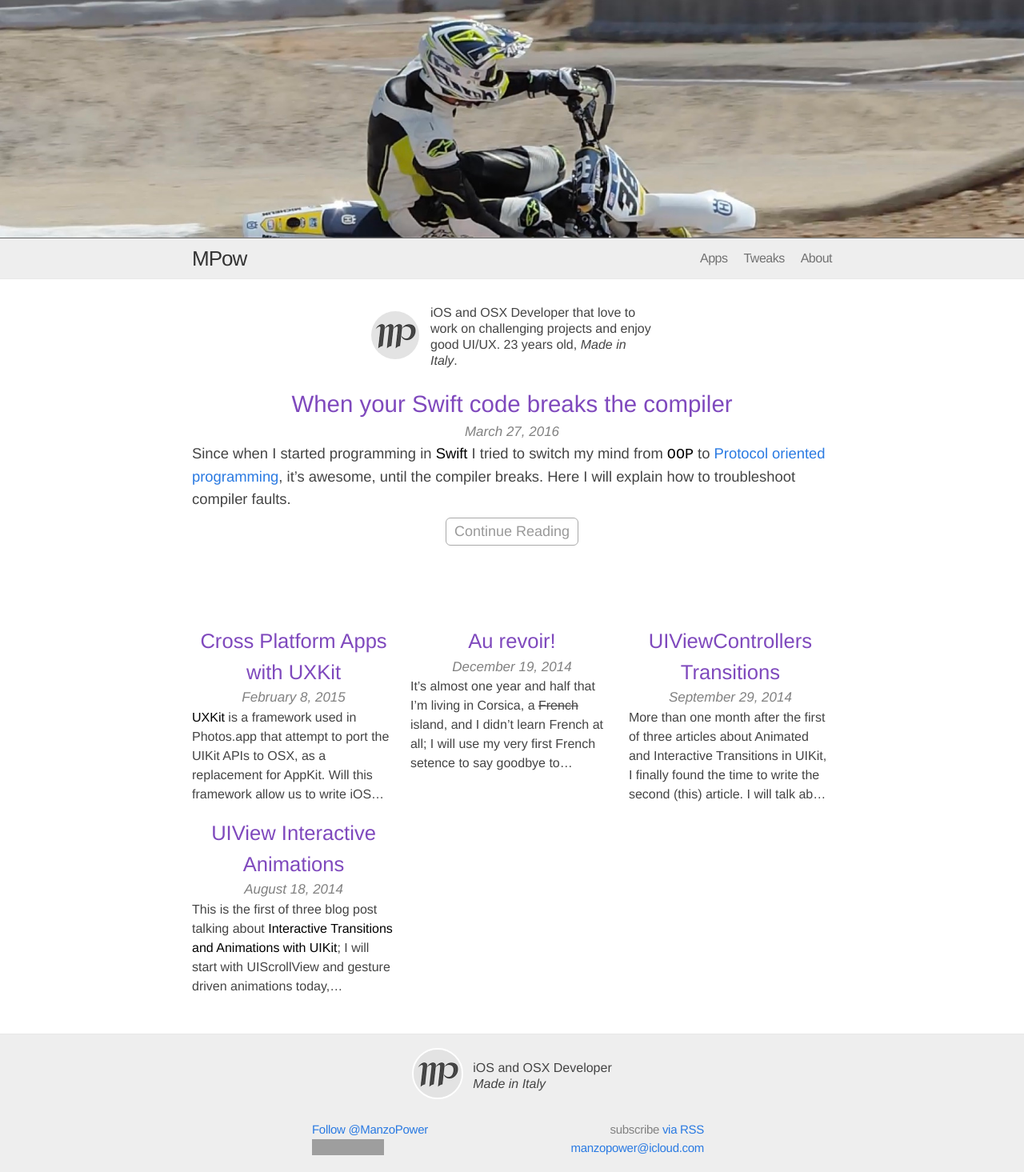
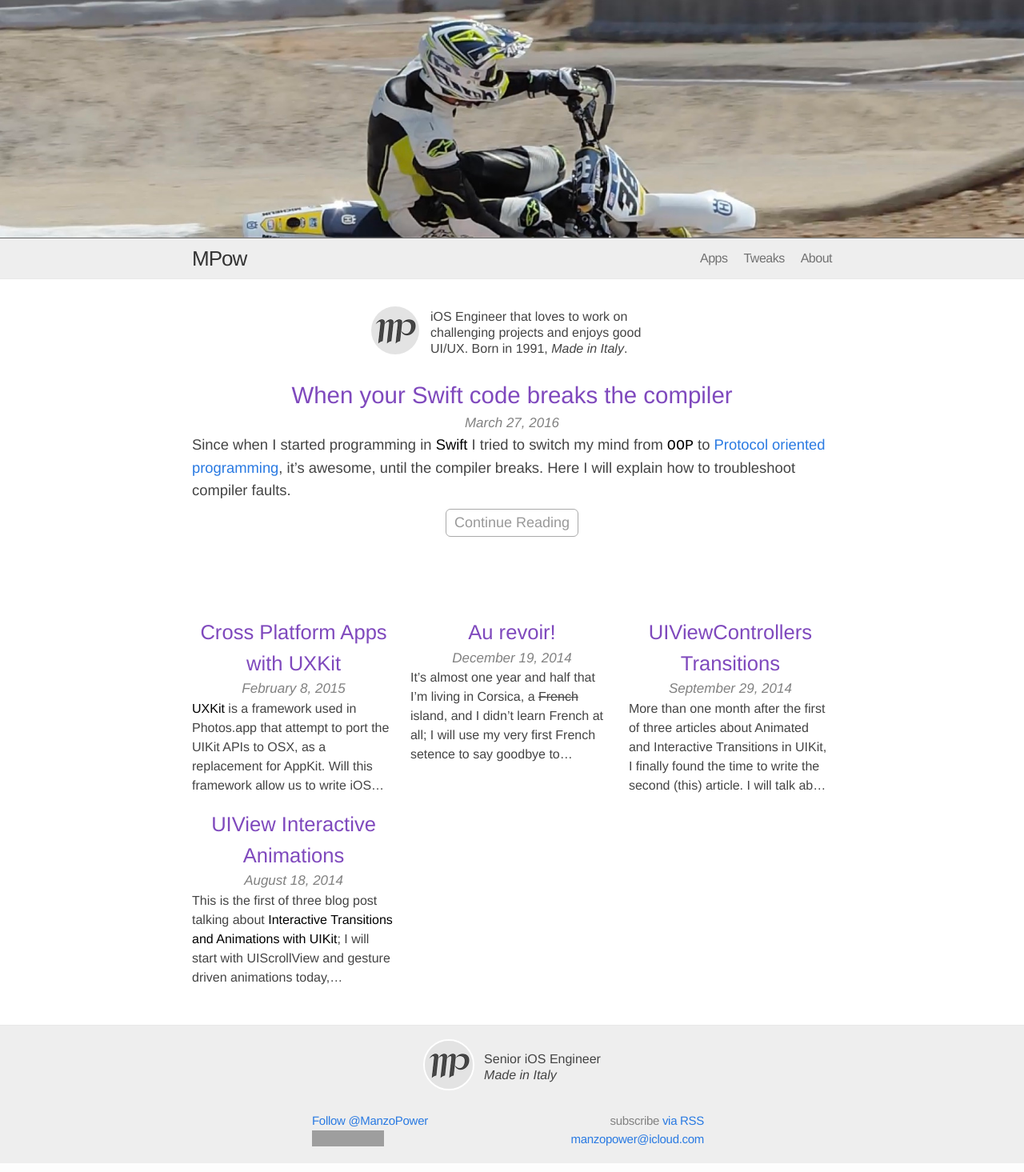
Before and after one commit to MP0w/MP0w.github.io, a Jekyll site: the page built from index.html, in a window 1280 px wide. Shown: the whole page at 80% size. Built offline with Jekyll 4.4.1, drawn with Linux system fonts in a browser that asks for light colours; comment, search, counter and statistics services are not loaded; grey boxes are pictures that could not be loaded.

Commit message:
Update descriptions

```diff
--- a/_config-dev.yml
+++ b/_config-dev.yml
@@ -1,8 +1,8 @@
 # Site settings
 title: MPow
-description: "iOS and OSX Developer that love to work on challenging projects and enjoy good UI/UX. Made in Italy"
-long-description: "iOS and OSX Developer that love to work on challenging projects and enjoy good UI/UX. 23 years old, <i>Made in Italy</i>."
-footer-description: "iOS and OSX Developer<br /><i>Made in Italy</i>"
+description: "iOS Engineer that loves to work on challenging projects and enjoys good UI/UX. Born in 1991, Made in Italy"
+long-description: "iOS Engineer that loves to work on challenging projects and enjoys good UI/UX. Born in 1991, <i>Made in Italy</i>."
+footer-description: "Senior iOS Engineer<br /><i>Made in Italy</i>"
 defaultTags: "mpow, manzopower, blog, ios, developer, osx, cocoa, UIKit, miniplayer, animateall, powermusic"
 
 email: manzopower@icloud.com
--- a/_config.yml
+++ b/_config.yml
@@ -1,8 +1,8 @@
 # Site settings
 title: MPow
-description: "iOS and OSX Developer that love to work on challenging projects and enjoy good UI/UX. Made in Italy"
-long-description: "iOS and OSX Developer that love to work on challenging projects and enjoy good UI/UX. 23 years old, <i>Made in Italy</i>."
-footer-description: "iOS and OSX Developer<br /><i>Made in Italy</i>"
+description: "iOS Engineer that loves to work on challenging projects and enjoys good UI/UX. Born in 1991, Made in Italy"
+long-description: "iOS Engineer that loves to work on challenging projects and enjoys good UI/UX. Born in 1991, <i>Made in Italy</i>."
+footer-description: "Senior iOS Engineer<br /><i>Made in Italy</i>"
 defaultTags: "mpow, manzopower, blog, ios, developer, osx, cocoa, UIKit, miniplayer, animateall, powermusic"
 
 email: manzopower@icloud.com
```
